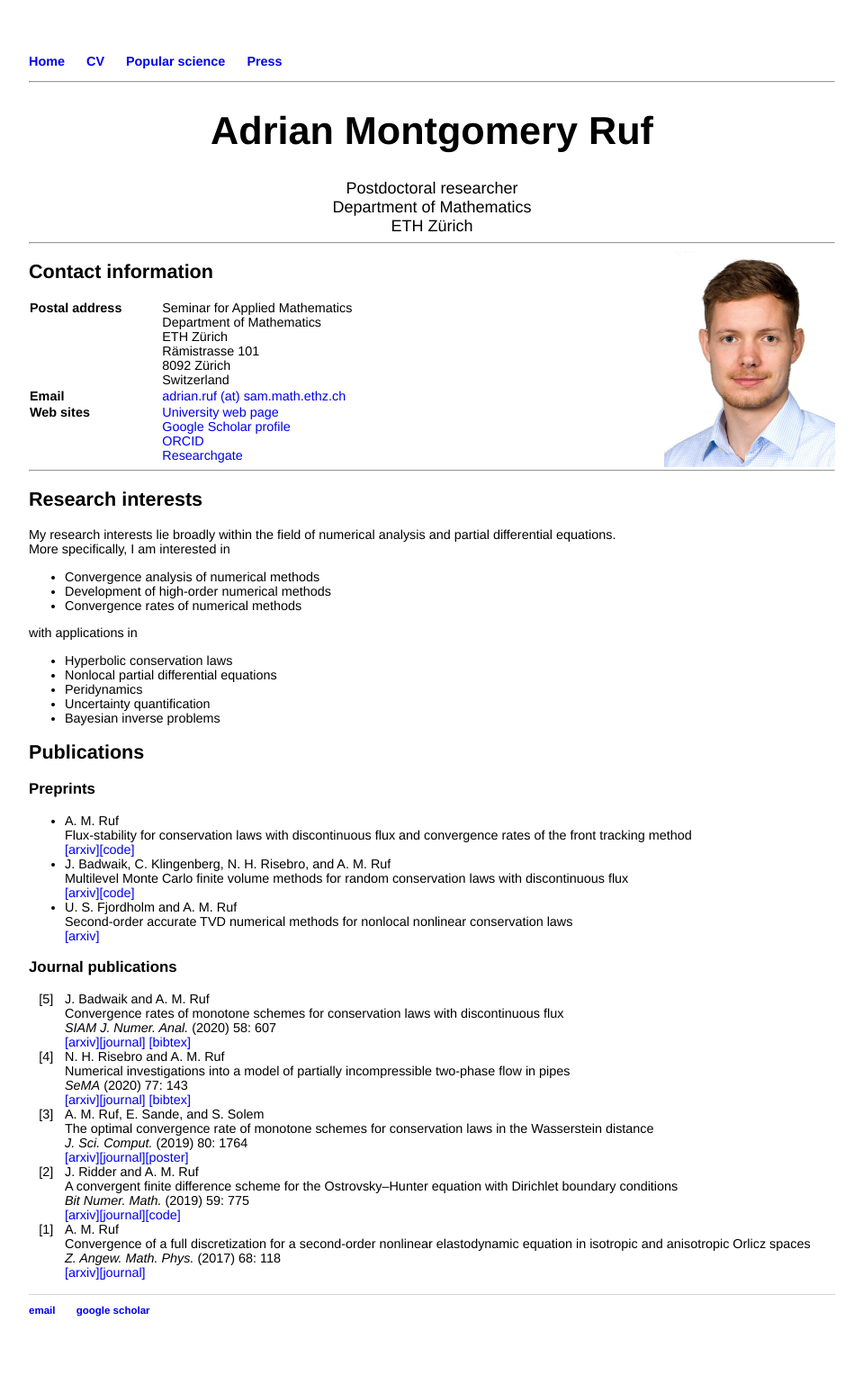
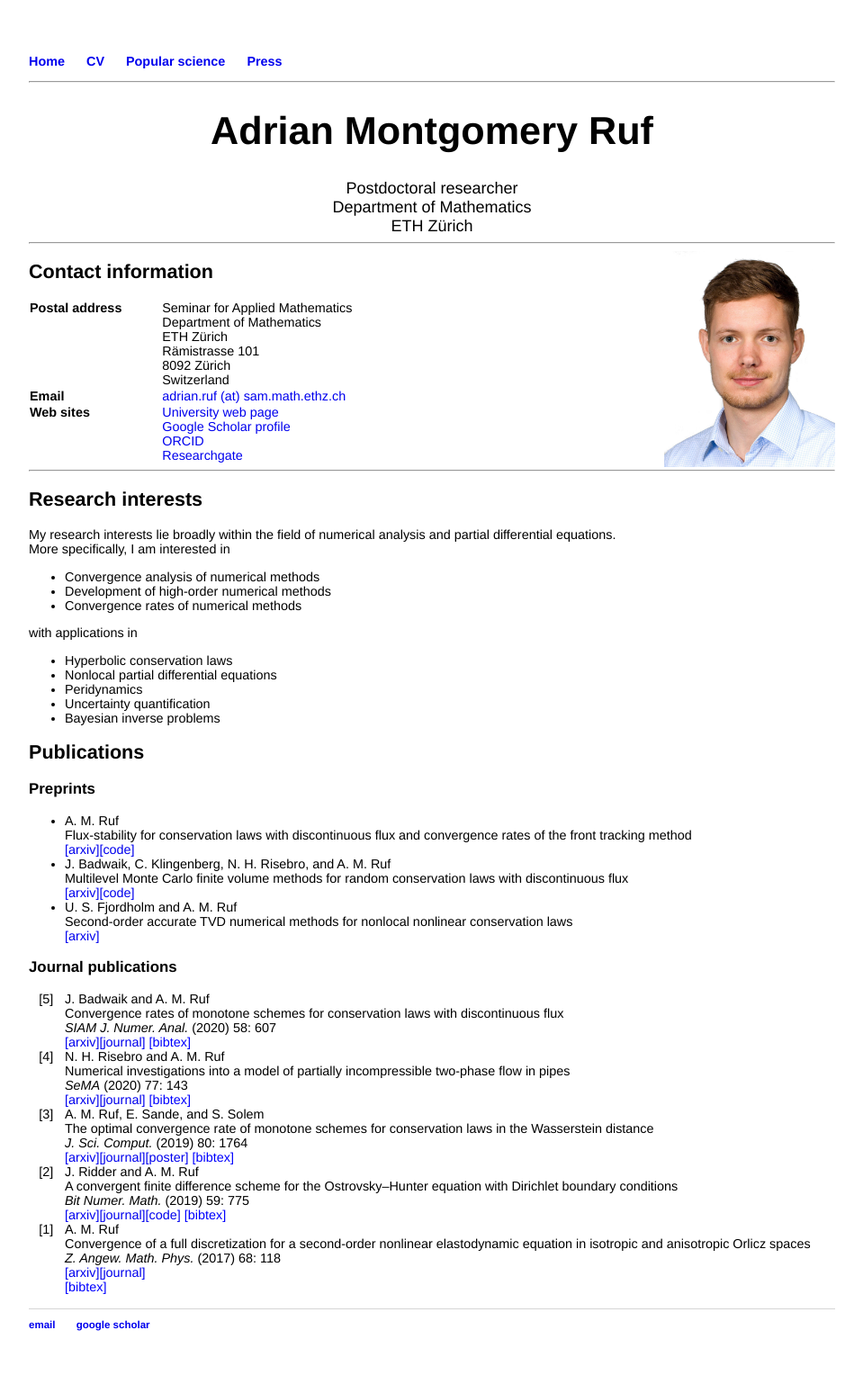
Before and after one commit to adrianmruf/adrianmruf.github.io, a Jekyll site: the page built from index.html, in a window 1280 px wide. Shown: the whole page at 90% size, without its empty margins (160-1119 px from the left). Built offline with Jekyll 4.4.1, drawn with Linux system fonts in a browser that asks for light colours; some of the changed lines change nothing that is shown.

Commit message:
Update index.html

```diff
--- a/index.html
+++ b/index.html
@@ -119,11 +119,8 @@ th {
 		<a href="https://arxiv.org/abs/1906.00710">[arxiv]</a><a href="https://doi.org/10.1007/s40324-019-00207-9">[journal]</a>
 		<button type='button' onclick="toggleText('paper4')">[bibtex]</button>
 		<pre id='paper4' style='display: none'><code>
-		@article{RisebroRuf2020,
+		@article{Risebro2020,
 			Author = {Risebro, Nils Henrik and Ruf, Adrian M.},
-			Da = {2020/06/01},
-			Date-Added = {2020-10-07 21:09:56 +0200},
-			Date-Modified = {2020-10-07 21:09:56 +0200},
 			Doi = {10.1007/s40324-019-00207-9},
 			Id = {Risebro2020},
 			Isbn = {2281-7875},
@@ -142,13 +139,67 @@ th {
 	<li>A. M. Ruf, E. Sande, and S. Solem<br>The optimal convergence rate of monotone schemes for conservation laws in the Wasserstein distance<br>
 		<em>J. Sci. Comput.</em> (2019) 80: 1764<br>
 		<a href="https://arxiv.org/abs/1808.04661">[arxiv]</a><a href="https://link.springer.com/article/10.1007%2Fs10915-019-00996-1">[journal]</a><a href="https://github.com/adrianmruf/adrianmruf.github.io/blob/master/posters/Poster_Adrian_Ruf.pdf">[poster]</a>
+		<button type='button' onclick="toggleText('paper3')">[bibtex]</button>
+		<pre id='paper3' style='display: none'><code>
+			@article{Ruf2019,
+				Author = {Ruf, Adrian M. and Sande, Espen and Solem, Susanne},
+				Doi = {10.1007/s10915-019-00996-1},
+				Id = {Ruf2019},
+				Isbn = {1573-7691},
+				Journal = {Journal of Scientific Computing},
+				Number = {3},
+				Pages = {1764--1776},
+				Title = {The Optimal Convergence Rate of Monotone Schemes for Conservation Laws in the Wasserstein Distance},
+				Ty = {JOUR},
+				Url = {https://doi.org/10.1007/s10915-019-00996-1},
+				Volume = {80},
+				Year = {2019},
+				Bdsk-Url-1 = {https://doi.org/10.1007/s10915-019-00996-1}
+			}
+		</code></pre>
 		</li>
 	<li>J. Ridder and A. M. Ruf<br>A convergent finite difference scheme for the Ostrovsky&ndash;Hunter equation with Dirichlet boundary conditions<br>
 		<em>Bit Numer. Math.</em> (2019) 59: 775<br>
 		<a href="https://arxiv.org/abs/1805.07255">[arxiv]</a><a href="https://link.springer.com/article/10.1007%2Fs10543-019-00746-7">[journal]</a><a href="https://github.com/adrianmruf/adrianmruf.github.io/blob/master/code/OH_with_bc.py">[code]</a>
+		<button type='button' onclick="toggleText('paper2')">[bibtex]</button>
+		<pre id='paper2' style='display: none'><code>
+			@article{Ridder2019,
+				Author = {Ridder, J. and Ruf, A. M.},
+				Doi = {10.1007/s10543-019-00746-7},
+				Id = {Ridder2019},
+				Isbn = {1572-9125},
+				Journal = {BIT Numerical Mathematics},
+				Number = {3},
+				Pages = {775--796},
+				Title = {A convergent finite difference scheme for the {O}strovsky--{H}unter equation with {D}irichlet boundary conditions},
+				Ty = {JOUR},
+				Url = {https://doi.org/10.1007/s10543-019-00746-7},
+				Volume = {59},
+				Year = {2019},
+				Bdsk-Url-1 = {https://doi.org/10.1007/s10543-019-00746-7}
+			}
+		</code></pre>
 		</li>
 	<li>A. M. Ruf<br>Convergence of a full discretization for a second-order nonlinear elastodynamic equation in isotropic and anisotropic Orlicz spaces<br>
 		<em>Z. Angew. Math. Phys.</em> (2017) 68: 118<br><a href="https://arxiv.org/abs/1804.03612">[arxiv]</a><a href="https://link.springer.com/article/10.1007%2Fs00033-017-0863-z">[journal]</a></li>
+				<button type='button' onclick="toggleText('paper1')">[bibtex]</button>
+		<pre id='paper1' style='display: none'><code>
+			@article{Ruf2017,
+			Author = {Ruf, A.  M. },
+			Doi = {10.1007/s00033-017-0863-z},
+			Id = {Ruf2017},
+			Isbn = {1420-9039},
+			Journal = {Zeitschrift f{\"u}r angewandte Mathematik und Physik},
+			Number = {5},
+			Pages = {118},
+			Title = {Convergence of a full discretization for a second-order nonlinear elastodynamic equation in isotropic and anisotropic {O}rlicz spaces},
+			Ty = {JOUR},
+			Url = {https://doi.org/10.1007/s00033-017-0863-z},
+			Volume = {68},
+			Year = {2017},
+			Bdsk-Url-1 = {https://doi.org/10.1007/s00033-017-0863-z}
+		}
+		</code></pre>
 	</ol>
 
 	<br>
```
